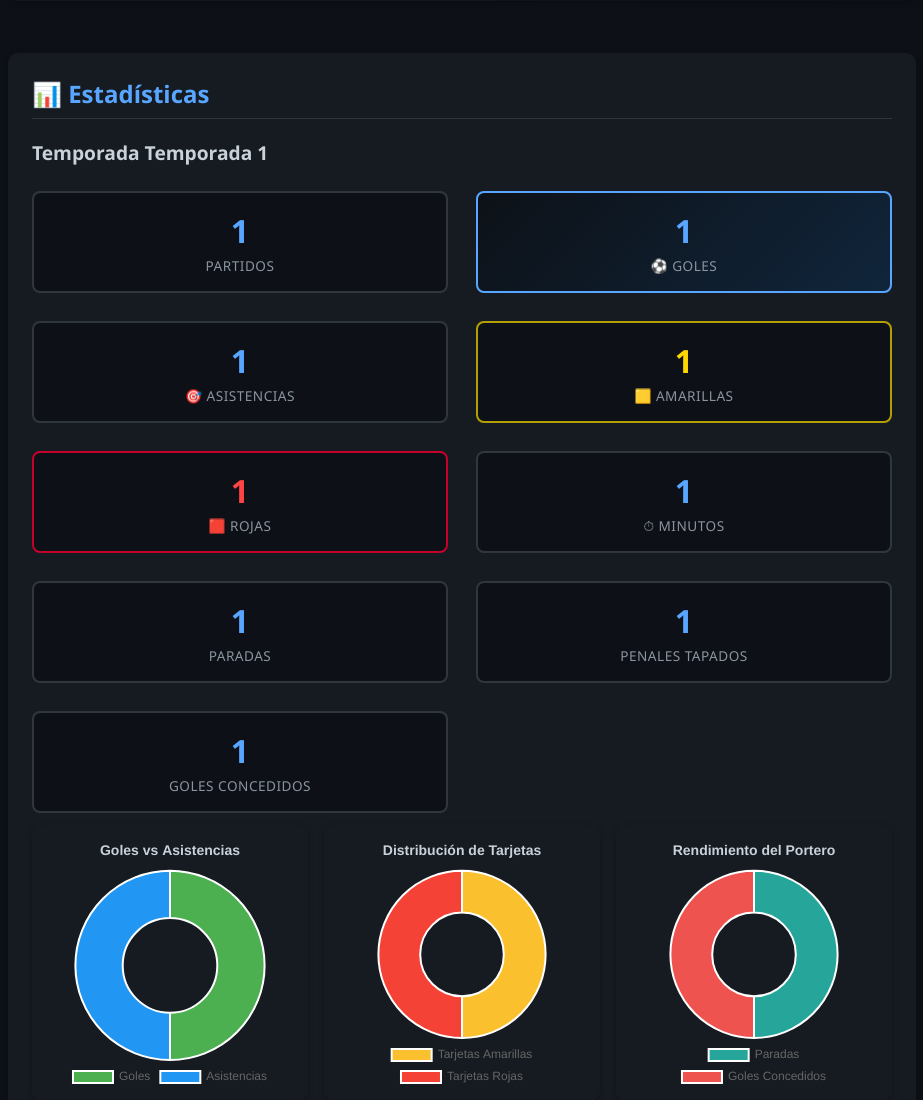
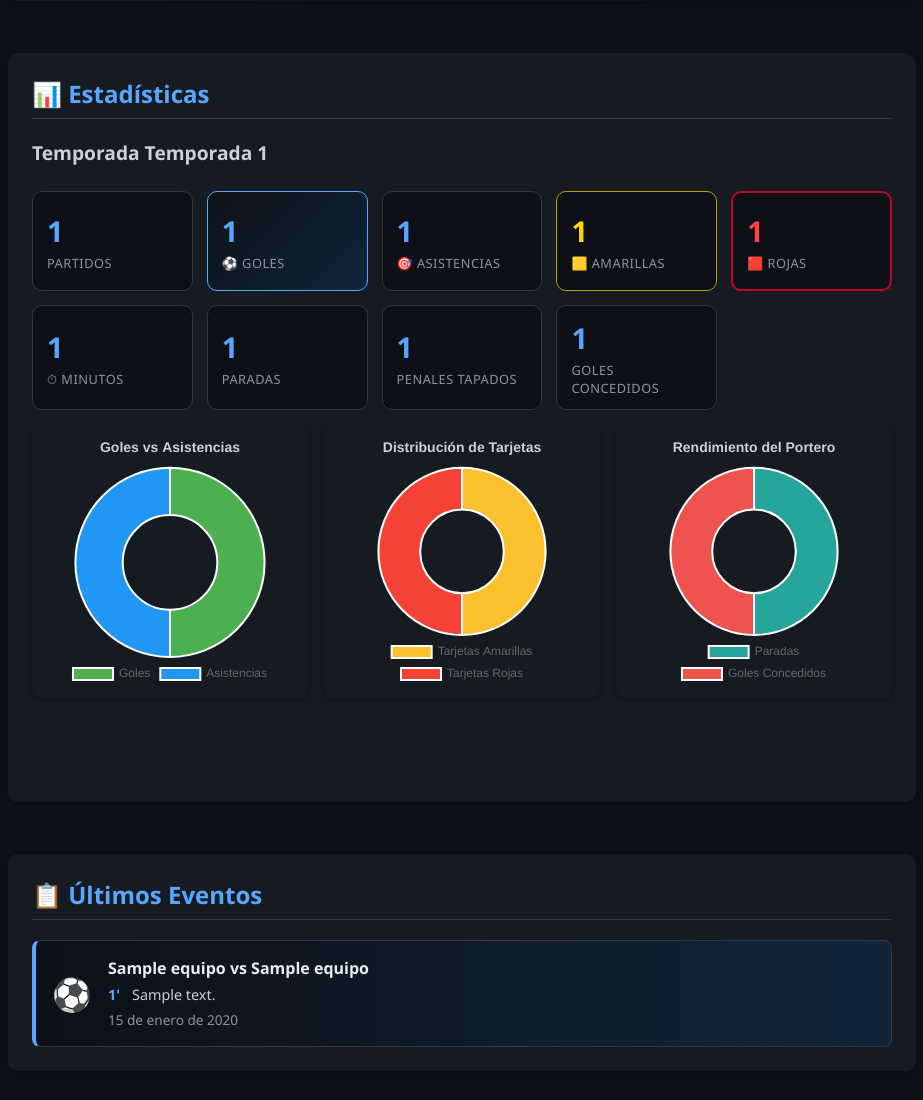
Before and after one commit to stiven89p/GolAGol, a FastAPI app: page /jugador/1 in a window 1280 px wide. Shown: the part 457-1557 px from the top of the page, without its empty margins (348-1271 px from the left). After the commit the page ends 1504 px from the top, so only its background shows below. Run offline with FastAPI, Linux system fonts and the light colour scheme; tables that the repository leaves empty hold one stand-in row (values such as "Sample post"); grey boxes marked "Sample" are stand-in pictures; some libraries are stand-ins or nearby versions.

Commit message:
Mejora estilos y grid de tarjetas estadísticas en la interfaz

```diff
--- a/static/css/styles.css
+++ b/static/css/styles.css
@@ -248,7 +248,7 @@ th {
 }
 
 /* Botón Ver todos / Ver menos */
-#toggle-partidos {
+#toggle-partidos, #toggle-ultimos {
     background-color: #21262d;
     color: #c9d1d9;
     border: 1px solid #30363d;
@@ -258,15 +258,15 @@ th {
     cursor: pointer;
     transition: background-color .15s ease, border-color .15s ease, color .15s ease, transform .05s ease;
 }
-#toggle-partidos:hover {
+#toggle-partidos:hover, #toggle-ultimos:hover {
     background-color: #30363d;
     border-color: #58a6ff;
     color: #e6edf3;
 }
-#toggle-partidos:active {
+#toggle-partidos:active, #toggle-ultimos:active {
     transform: translateY(1px);
 }
-#toggle-partidos:focus-visible {
+#toggle-partidos:focus-visible, #toggle-ultimos:focus-visible {
     outline: 2px solid #58a6ff;
     outline-offset: 2px;
 }
@@ -1311,18 +1311,24 @@ th {
 
 .stats-grid {
     display: grid;
-    grid-template-columns: repeat(auto-fit, minmax(140px, 1fr));
+    grid-template-columns: repeat(auto-fit, minmax(150px, 1fr)); /* un poquito más de ancho */
     gap: 12px;
-}
+    align-items: stretch; /* evita saltos */
+}
+
 
 .stat-card {
-    background-color: #0d1117;
-    padding: 16px;
-    border-radius: 8px;
-    border: 2px solid #30363d;
-    text-align: center;
-    transition: all 0.2s ease;
-}
+    display: flex;
+    flex-direction: column;
+    justify-content: center;
+    min-height: 100px;
+    box-sizing: border-box; /* Importante */
+    background: #0d1117;
+    border: 1px solid #30363d;
+    border-radius: 10px;
+    padding: 12px 14px;
+}
+
 
 .stat-card:hover {
     transform: translateY(-2px);
@@ -1339,8 +1345,9 @@ th {
 }
 
 .stat-card.roja {
-    border-color: #c4002b;
-}
+    border: 2px solid #c4002b !important;
+}
+
 
 .stat-valor {
     font-size: 2rem;
@@ -1362,6 +1369,18 @@ th {
     color: #8b949e;
     text-transform: uppercase;
     letter-spacing: 0.5px;
+}
+
+/* Extendida grid for stats: keep consistent spacing */
+.stats-grid.stats-grid-extendida {
+    grid-template-columns: repeat(auto-fit, minmax(160px, 1fr));
+    gap: 14px;
+}
+.stats-grid.stats-grid-extendida .stat-card .stat-valor {
+    font-size: 1.8rem;
+}
+.stats-grid.stats-grid-extendida .stat-card .stat-label {
+    font-size: 0.8rem;
 }
 
 @media (max-width: 640px) {
```
